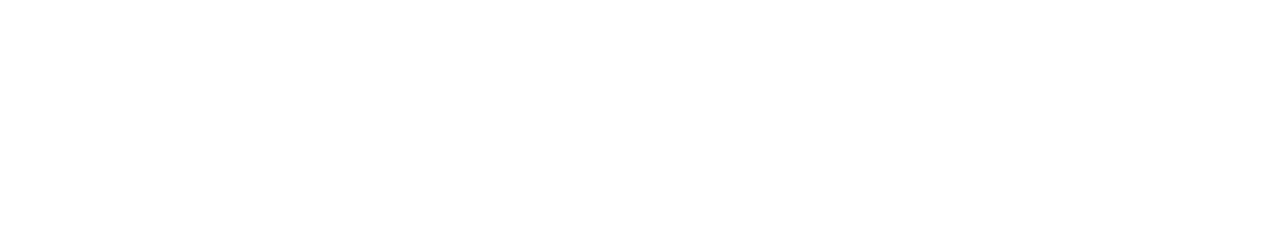
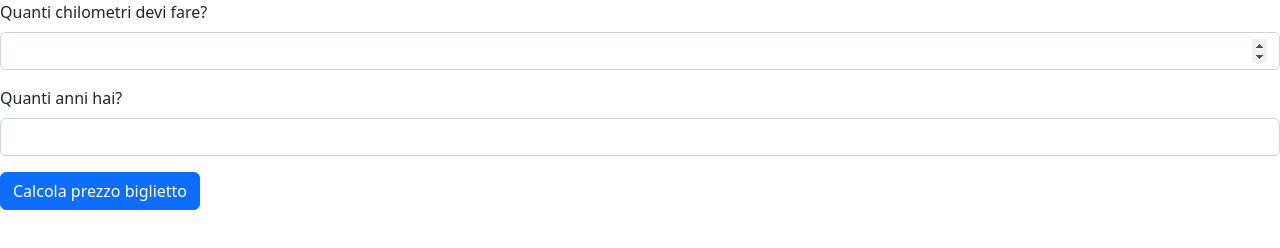
Before and after one commit to lollobianco/js-biglietto-treno, a plain HTML site: page index.html in a window 1280 px wide. Drawn offline with nearby package versions, Linux system fonts and the light colour scheme.

Commit message:
Creato form

```diff
--- a/assets/js/main.js
+++ b/assets/js/main.js
@@ -0,0 +1,6 @@
+// Il programma dovrà chiedere all'utente il numero di chilometri che vuole percorrere e l'età del passeggero.
+// Sulla base di queste informazioni dovrà calcolare il prezzo totale del viaggio, secondo queste regole:
+// il prezzo del biglietto è definito in base ai km (0.21 € al km)
+// va applicato uno sconto del 20% per i minorenni
+// va applicato uno sconto del 40% per gli over 65.
+// L'output del prezzo finale va messo fuori in forma umana (con massimo due decimali, per indicare centesimi sul prezzo). Questo richiederà un minimo di ricerca.
--- a/index.html
+++ b/index.html
@@ -4,13 +4,28 @@
    <meta charset="UTF-8">
    <meta http-equiv="X-UA-Compatible" content="IE=edge">
    <meta name="viewport" content="width=device-width, initial-scale=1.0">
+   <link rel="stylesheet" href="	https://cdn.jsdelivr.net/npm/bootstrap@5.2.2/dist/css/bootstrap.min.css">
    <link rel="stylesheet" href="./assets/css/style.css">
    <title>Biglietto treno</title>
 </head>
 <body>
 
 
+   <form>
+      <div class="mb-3">
+        <label class="form-label" for="km">Quanti chilometri devi fare?</label>
+        <input type="number" class="form-control" id="km">
+      </div>
+      <div class="mb-3">
+        <label class="form-label" for="age">Quanti anni hai?</label>
+        <input type="number" class="form-control" id="age">
+      </div>
+      <button type="submit" class="btn btn-primary" onclick="ticketPrice();return false">Calcola prezzo biglietto</button>
+    </form>
+
+
 
    <script type="text/javascript" src="./assets/js/main.js"></script>
+   <script src="https://cdn.jsdelivr.net/npm/bootstrap@5.2.2/dist/js/bootstrap.bundle.min.js"></script>
 </body>
 </html>
```
